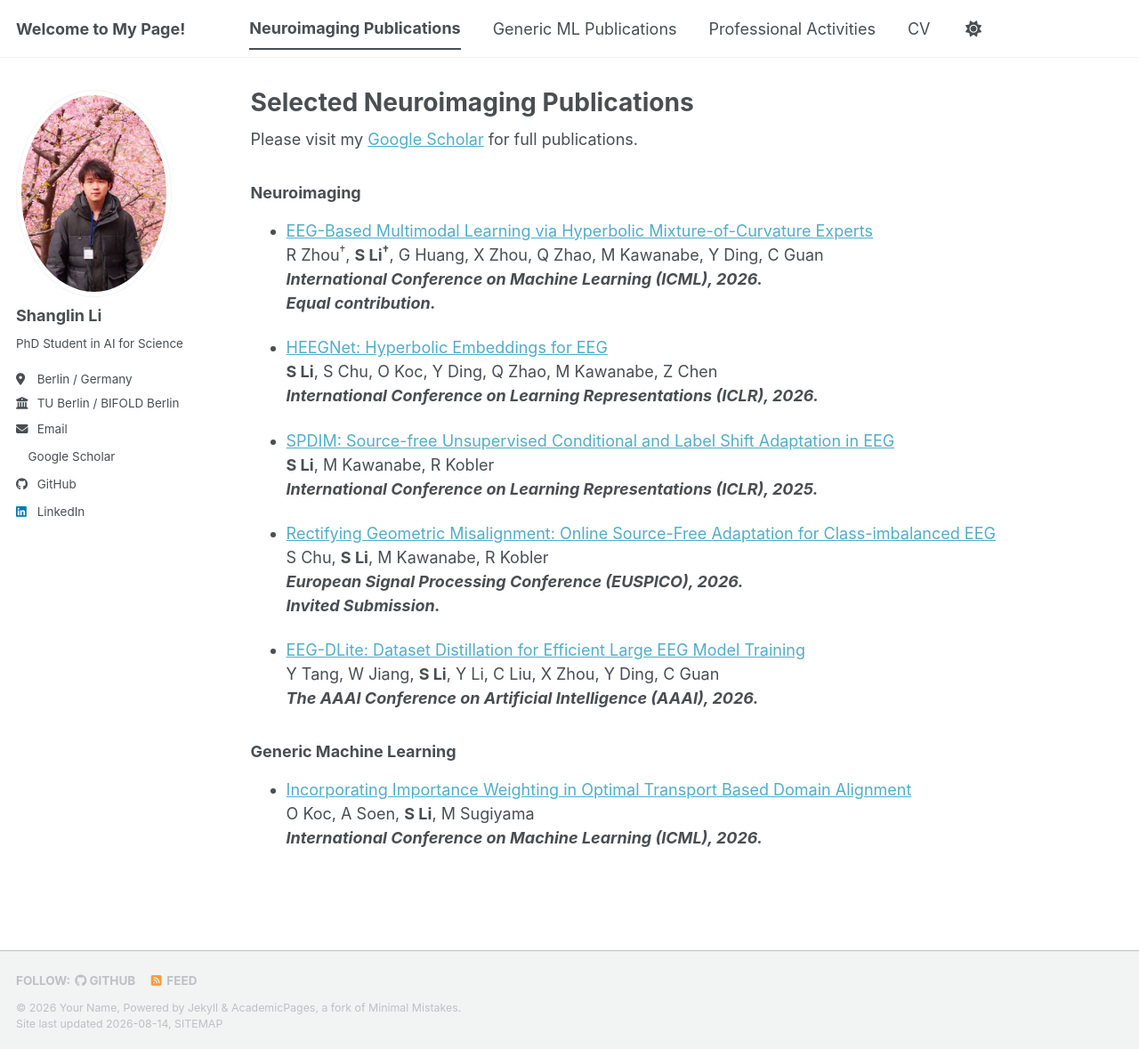
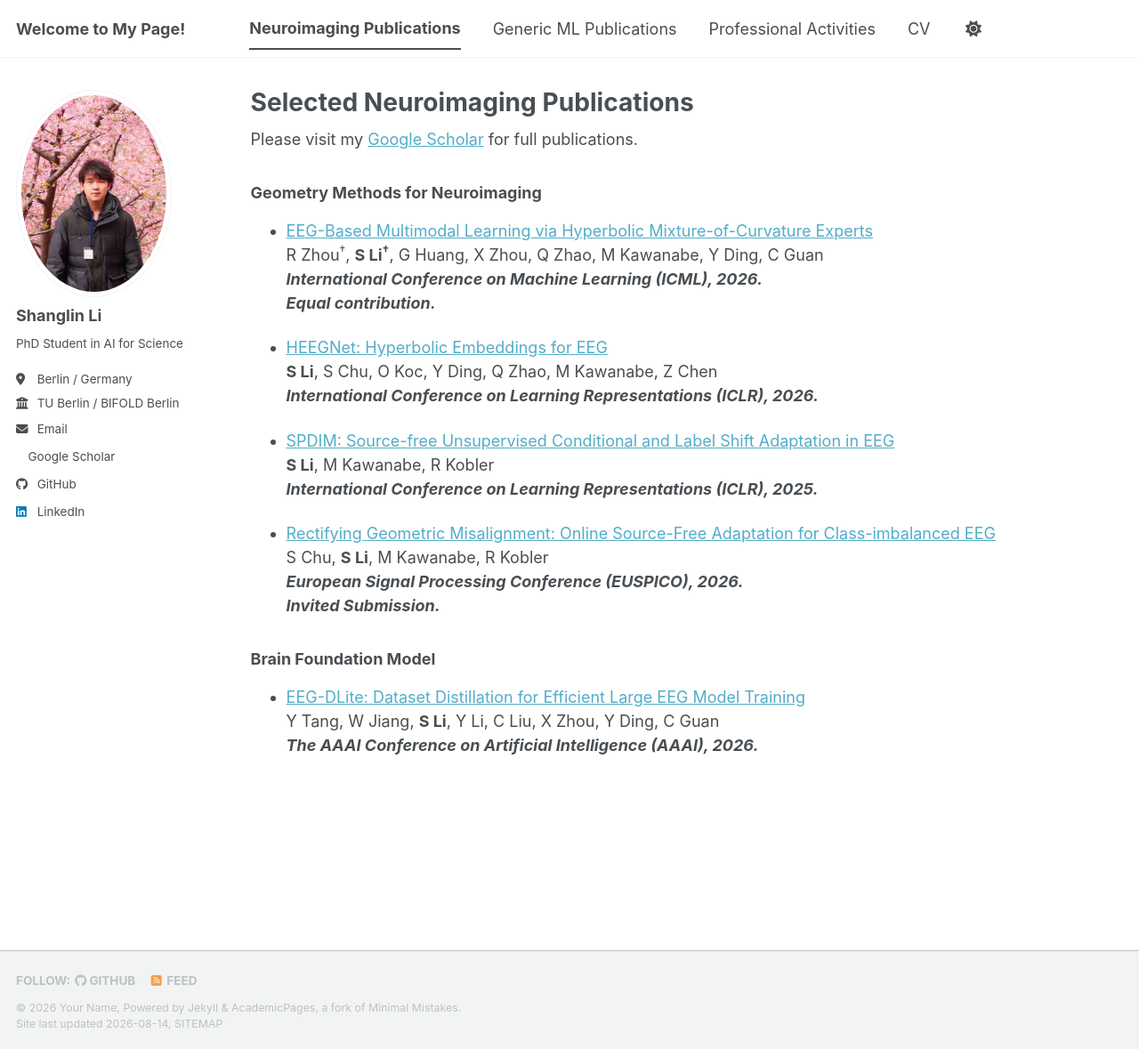
Before and after one commit to fightlesliefigt/fightlesliefigt.github.io, a Jekyll site: the page built from _pages/publications.html, in a window 1280 px wide and 1179 px high. Shown: the whole window at 89% size. Built offline with Jekyll 4.4.1, drawn with Linux system fonts in a browser that asks for light colours; a style sheet for code colours, icons or effects is not loaded.

Commit message:
Update publications.html

```diff
--- a/_pages/publications.html
+++ b/_pages/publications.html
@@ -7,7 +7,7 @@ author_profile: true
 
 Please visit my <a href="https://scholar.google.com/citations?user=ZfbvnHkAAAAJ">Google Scholar</a> for full publications.
 
-<h3>Neuroimaging</h3>
+<h3>Geometry Methods for Neuroimaging</h3>
 <ul>
 <li><p>
 <a href="https://openreview.net/forum?id=VSn4wLFd2p">EEG-Based Multimodal Learning via Hyperbolic Mixture-of-Curvature Experts</a><br />
@@ -48,20 +48,13 @@ Invited Submission.</b></i>
 </p></li>
 </ul>
 
+
+
+
+<h3>Brain Foundation Model</h3>
 <ul>
 <li><p> <a href="https://ojs.aaai.org/index.php/AAAI/article/view/38830"> EEG-DLite: Dataset Distillation for Efficient Large EEG Model Training </a><br />
 Y Tang, W Jiang, <b>S Li</b>, Y Li, C Liu, X Zhou, Y Ding, C Guan <br />
 <i><b>The AAAI Conference on Artificial Intelligence (AAAI), 2026.</b></i>
 </p></li>
 </ul>
-
-
-
-<h3>Generic Machine Learning</h3>
-<ul>
-<li><p>
-<a href="https://openreview.net/forum?id=R8HbSt2J4e">Incorporating Importance Weighting in Optimal Transport Based Domain Alignment</a><br />
-O Koc, A Soen, <b>S Li</b>, M Sugiyama<br />
-<i><b>International Conference on Machine Learning (ICML), 2026.</b></i>
-</p></li>
-</ul>
```
